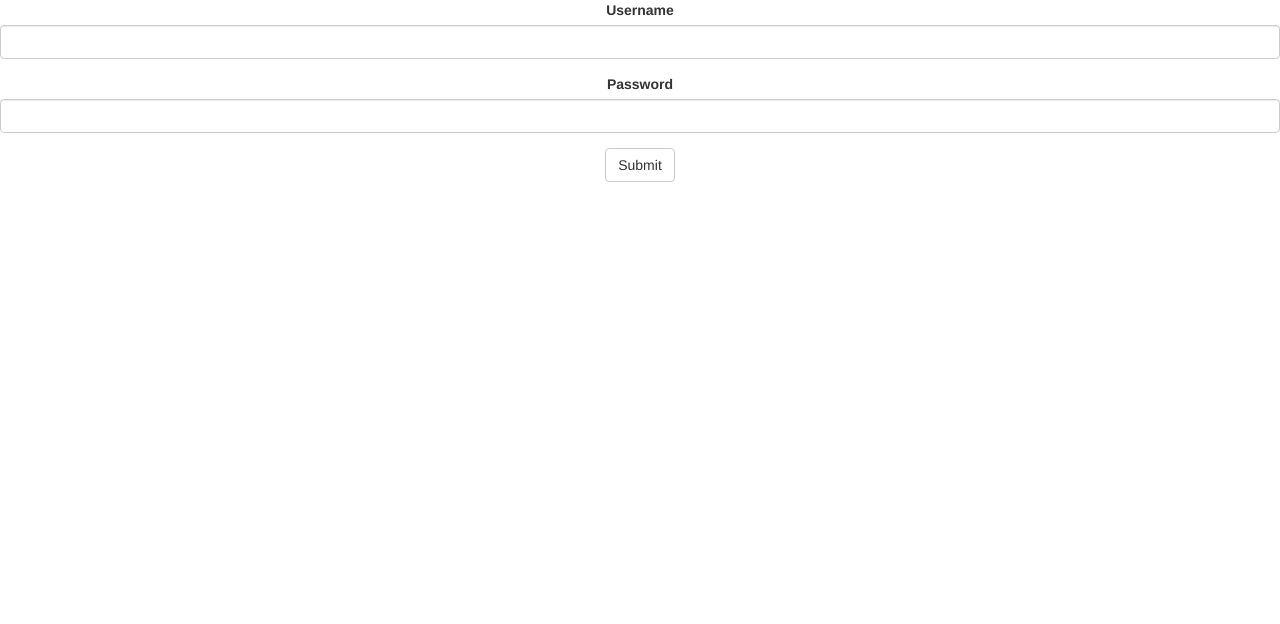
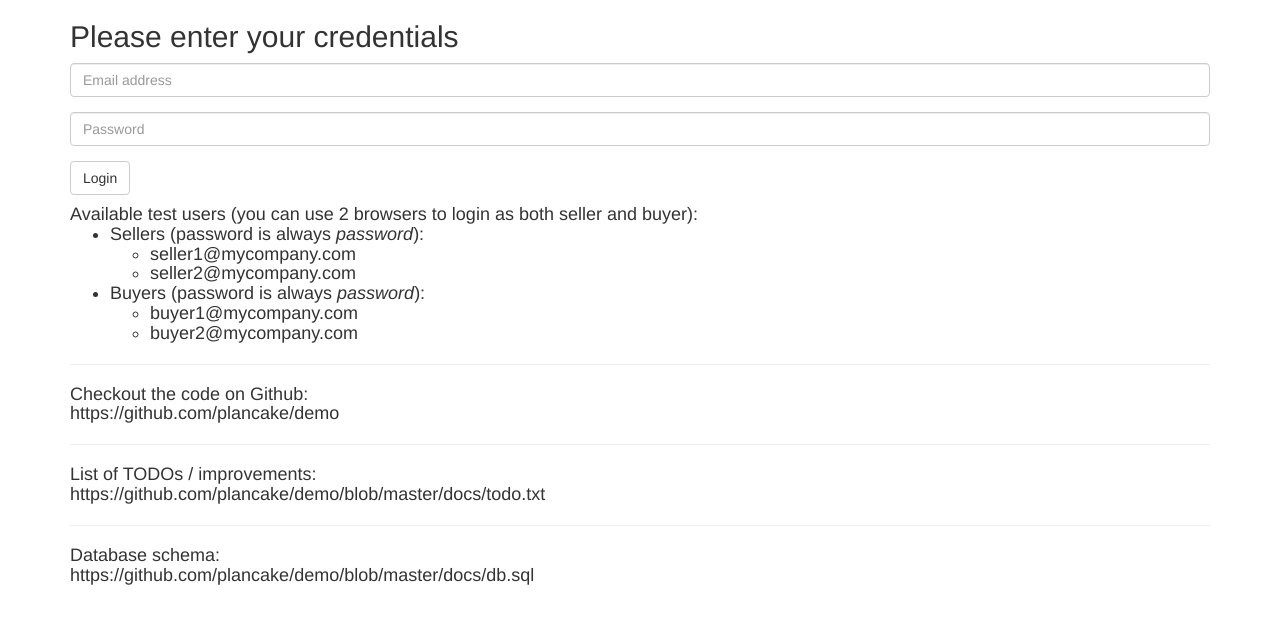
Before and after one commit to plancake/demo, a Spring Boot app: page /login in a window 1280 px wide. Shown: the top 624 px of the page. Run offline with Spring Boot 4, Linux system fonts and the light colour scheme; some of the project's set-up classes (security, data sources, template engines, error pages and the like) are left out, and stand-ins take their place.

Commit message:
improved the html markup

```diff
--- a/src/main/resources/templates/login.html
+++ b/src/main/resources/templates/login.html
@@ -5,12 +5,14 @@
     <head>
         <title>Login</title>
 		<link href="https://maxcdn.bootstrapcdn.com/bootstrap/3.3.6/css/bootstrap.min.css" rel="stylesheet" integrity="sha384-1q8mTJOASx8j1Au+a5WDVnPi2lkFfwwEAa8hDDdjZlpLegxhjVME1fgjWPGmkzs7" crossorigin="anonymous" />
-
+        <link rel="stylesheet" type="text/css" href="css/login.css" />
     </head>
 
     <body>
 
-    	<div class="text-center">
+    	<div class="container">
+
+    		<div id="loginForm">
 		        <div th:if="${param.error}" class="bg-danger">
 		            Invalid username and password.
 		        </div>
@@ -20,22 +22,68 @@
 
 		        <form th:action="@{/login}" method="post">
 
+		        	<h2>Please enter your credentials</h2>
+
 		            <div class="form-group">
-	            	<label>Username</label>
-	            	<input type="text" name="username" class="form-control" />
+		            	<input type="text" name="username" class="form-control" placeholder="Email address" />
 		            </div>
 
 		            <div class="form-group">
-	            	<label>Password</label>
-	            	<input type="password" name="password" class="form-control" />
+		            	<input type="password" name="password" class="form-control" placeholder="Password" />
 		            </div>
 
 					<input type="hidden" name="${_csrf.parameterName}" value="${_csrf.token}"/>
 
 		            <div>
-	            	<button type="submit" class="btn btn-default">Submit</button>
+		            	<button type="submit" class="btn btn-default">Login</button>
 		            </div>
 		        </form>
 			</div>
+
+			<div id="instructions">
+				<p>
+					<h4>Available test users (you can use 2 browsers to login as both seller and buyer):
+					<ul>
+
+						<li>
+							Sellers (password is always <em>password</em>):
+							<ul>
+								<li>seller1@mycompany.com</li>
+								<li>seller2@mycompany.com</li>
+							</ul>
+						</li>
+
+						<li>
+							Buyers (password is always <em>password</em>):
+							<ul>
+								<li>buyer1@mycompany.com</li>
+								<li>buyer2@mycompany.com</li>
+							</ul>
+						</li>
+
+					</ul>
+				</p>
+
+				<hr />
+				<p>
+					Checkout the code on Github: <br />
+					https://github.com/plancake/demo
+				</p>
+
+				<hr />
+				<p>
+					List of TODOs / improvements: <br />
+					https://github.com/plancake/demo/blob/master/docs/todo.txt
+				</p>
+
+				<hr />
+				<p>
+					Database schema: <br />
+					https://github.com/plancake/demo/blob/master/docs/db.sql
+				</p>
+
+			</div>
+
+        </div>
     </body>
 </html>
```
Also changed, not shown: public/js/account.js (+14 -0 lines), src/main/resources/templates/account_buyer.html (+19 -4 lines), src/main/resources/templates/account_layout.html (+7 -3 lines), src/main/resources/templates/account_seller.html (+21 -18 lines), public/css/account.css (added), public/css/login.css (added). Lines whose indentation alone changed are shown as unchanged.
